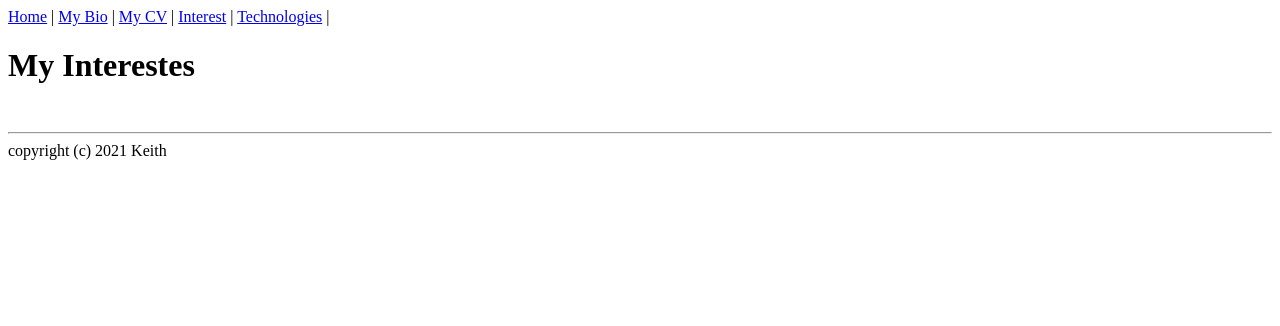
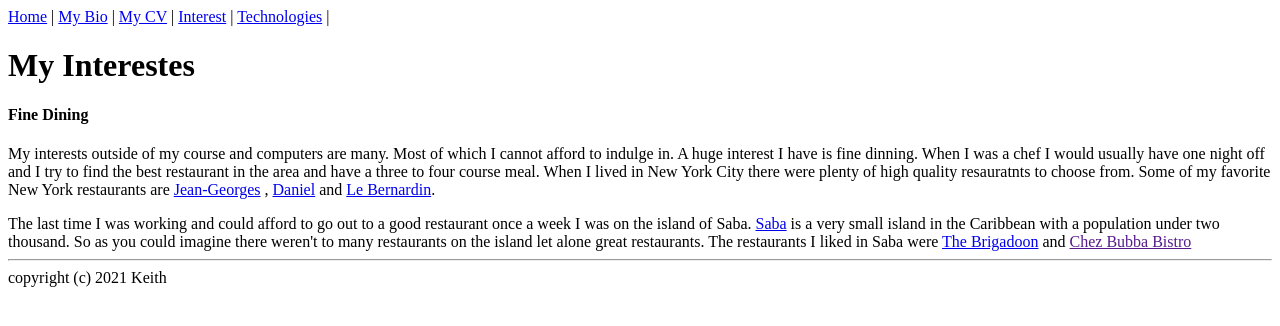
Before and after one commit to keith-prog/Flask-app, a Flask app: page /interests in a window 1280 px wide. Shown: the top 326 px of the page. Run offline with Flask 2, Linux system fonts and the light colour scheme.

Commit message:
began Interest Page

```diff
--- a/templates/interests.html
+++ b/templates/interests.html
@@ -1,4 +1,8 @@
 {% extends "base.html" %}
     {% block body %}
-
+    <h4>Fine Dining</h4>
+        <p>My interests outside of my course and computers are many. Most of which I cannot afford to indulge in. A huge interest I have is fine dinning. When I was a chef I would usually have one night off and I try to find the best restaurant in the area and have a three to four course meal. When I lived in New York City there were plenty of high quality resauratnts to choose from.
+             Some of my favorite New York restaurants are <a href="https://www.jean-georgesrestaurant.com/jean-georges/">Jean-Georges</a> , <a href="https://www.danielnyc.com/">Daniel</a> and <a href="https://www.le-bernardin.com/">Le Bernardin</a>.</p> The last time I was working and could afford to go out to a good restaurant once a week I was on the island of Saba. <a href="https://en.wikipedia.org/wiki/Saba">Saba</a>
+             is a very small island in the Caribbean with a population under two thousand. So as you could imagine there weren't to many restaurants on the island let alone great restaurants. The restaurants I liked in Saba were <a href="https://www.tripadvisor.ie/ShowUserReviews-g147337-d1046542-r383543989-Brigadoon-Windwardside_Saba.html">The Brigadoon</a> and <a href="">Chez Bubba Bistro
+            </a>
     {% endblock %}
```
Also changed, not shown: 1 other file.
